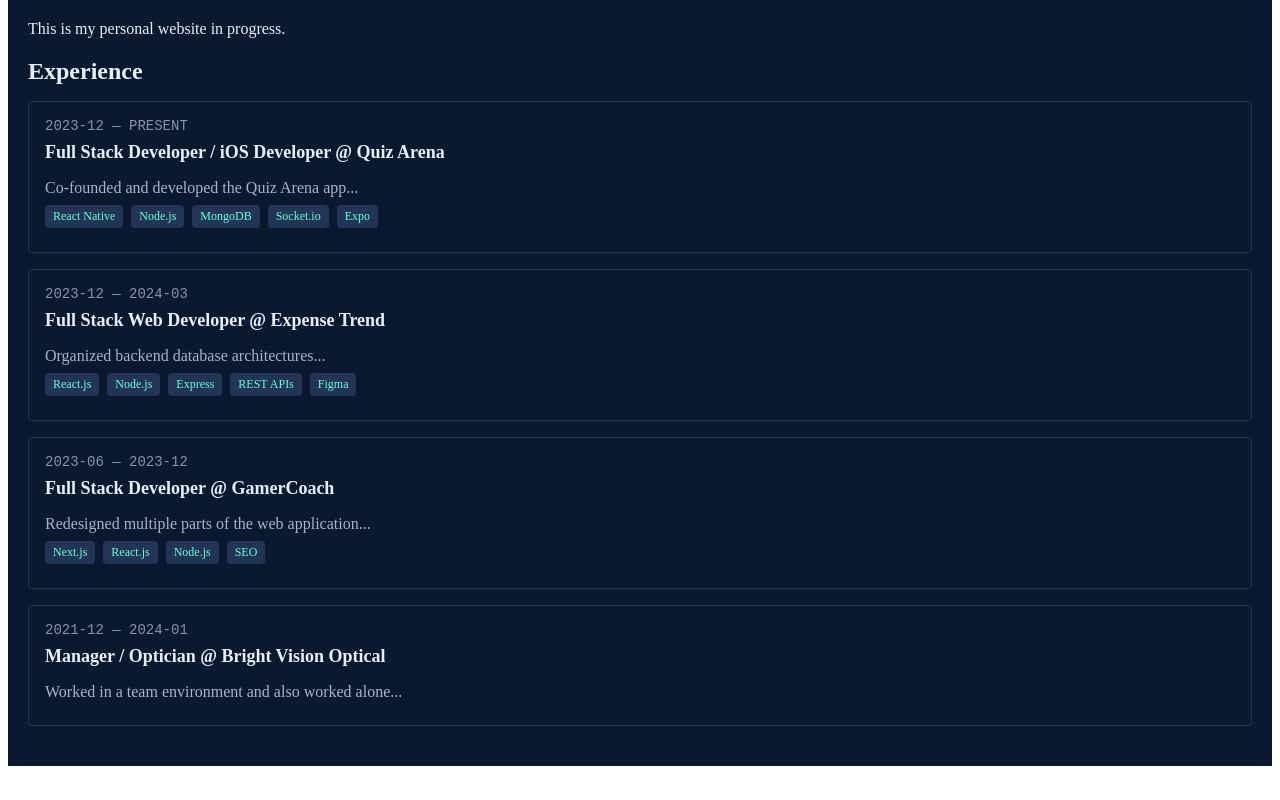
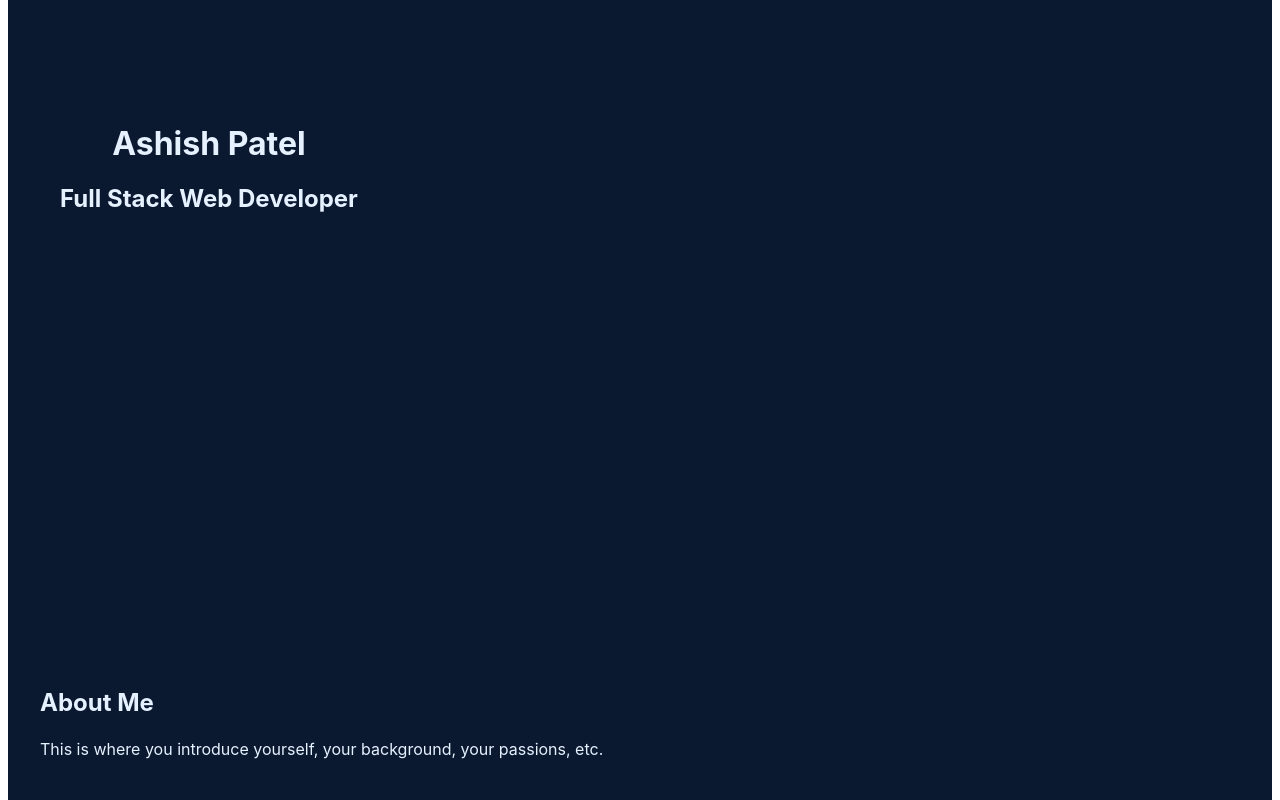
Before and after one commit to apatel924/ashish-portfolio, a React (Create React App) app: page / in a window 1280 px wide. Shown: the part 280-1080 px from the top of the page. Before the commit the page ends 1054 px from the top, so only its background shows below. Built offline with nearby package versions, Linux system fonts and the light colour scheme.

Commit message:
slight changes to App.js

```diff
--- a/src/App.js
+++ b/src/App.js
@@ -2,23 +2,72 @@
 import Header from "./components/Header";
 import Nav from "./components/Nav";
 import Experience from "./components/Experience";
+import Projects from "./components/Projects";
+import Footer from "./components/Footer";
 
 function App() {
+  // Inline styles for the overall page
+  const appStyle = {
+    backgroundColor: "#0a192f",
+    color: "#e6f1ff",
+    fontFamily:
+      '"Calibre","Inter","SF Pro Text",-apple-system,system-ui,sans-serif',
+    minHeight: "100vh",
+  };
+
+  const contentStyle = {
+    maxWidth: 1200,
+    margin: "0 auto",
+    padding: "0 20px",
+  };
+
+  const sectionStyle = {
+    padding: "100px 0",
+    borderBottom: "1px solid #233554",
+  };
+
+  const heroStyle = {
+    // The "hero" or top section
+    display: "flex",
+    flexDirection: "column",
+    alignItems: "flex-start",
+    justifyContent: "center",
+    height: "100vh",
+  };
+
   return (
-    <div
-      style={{
-        backgroundColor: "#0a192f",
-        minHeight: "100vh",
-        color: "#e6f1ff",
-      }}
-    >
-      <Header />
+    <div style={appStyle}>
+      {/* Navigation bar at the top (or you can make it fixed) */}
       <Nav />
-      <main style={{ padding: "20px" }}>
-        <h2>Welcome!</h2>
-        <p>This is my personal website in progress.</p>
+
+      {/* Hero Section */}
+      <div style={{ ...contentStyle, ...heroStyle }} id="hero">
+        <Header />
+      </div>
+
+      {/* About Section */}
+      <section id="about" style={{ ...contentStyle, ...sectionStyle }}>
+        <h2>About Me</h2>
+        <p style={{ maxWidth: 600, lineHeight: 1.6 }}>
+          This is where you introduce yourself, your background, your passions,
+          etc.
+        </p>
+      </section>
+
+      {/* Experience Section */}
+      <section id="experience" style={{ ...contentStyle, ...sectionStyle }}>
         <Experience />
-      </main>
+      </section>
+
+      {/* Projects Section */}
+      <section id="projects" style={{ ...contentStyle, ...sectionStyle }}>
+        <Projects />
+      </section>
+
+      {/* Footer Section */}
+      <div style={{ ...contentStyle, padding: "50px 0" }}>
+        <Footer />
+      </div>
     </div>
   );
 }
```
